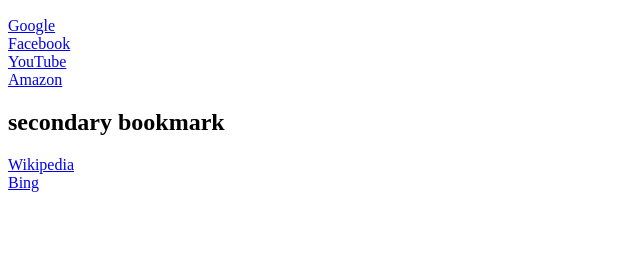
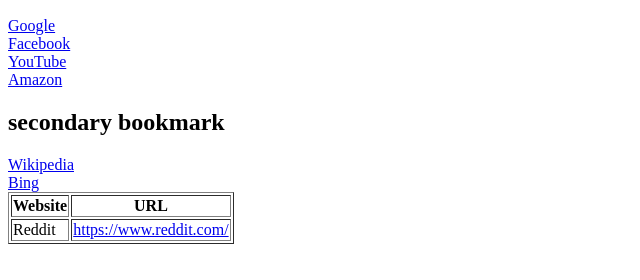
Before and after one commit to Amitkumar2801/webdevelopment-by-Amit, a plain HTML site: page Bookmark.html in a window 1280 px wide. Shown: the part 110-390 px from the top of the page, without its empty margins (0-640 px from the left). Drawn offline with Linux system fonts and the light colour scheme.

Commit message:
add Create a table

```diff
--- a/Bookmark.html
+++ b/Bookmark.html
@@ -18,5 +18,13 @@
 <h2>secondary bookmark</h2>
  <a target="_blank" href="https://www.wikipedia.org/">Wikipedia</a><br>
  <a target="_blank" href="https://www.bing.com/">Bing</a>
-</body>
+ <table border="1">
+    <tr>
+        <th>Website</th>
+        <th>URL</th>
+    </tr>
+    <tr>
+        <td>Reddit</td>
+        <td><a target="_blank" href="https://www.reddit.com/">https://www.reddit.com/</a>
+ </table></body>
 </html>
```
